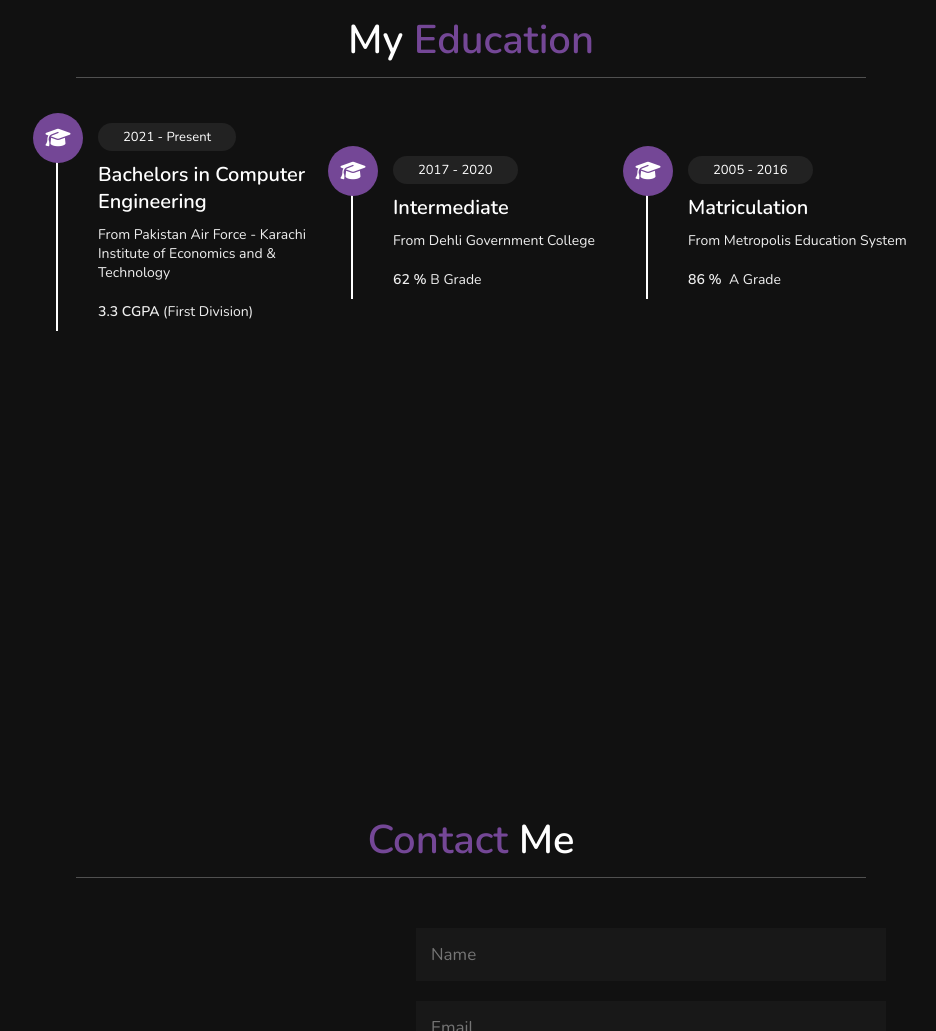
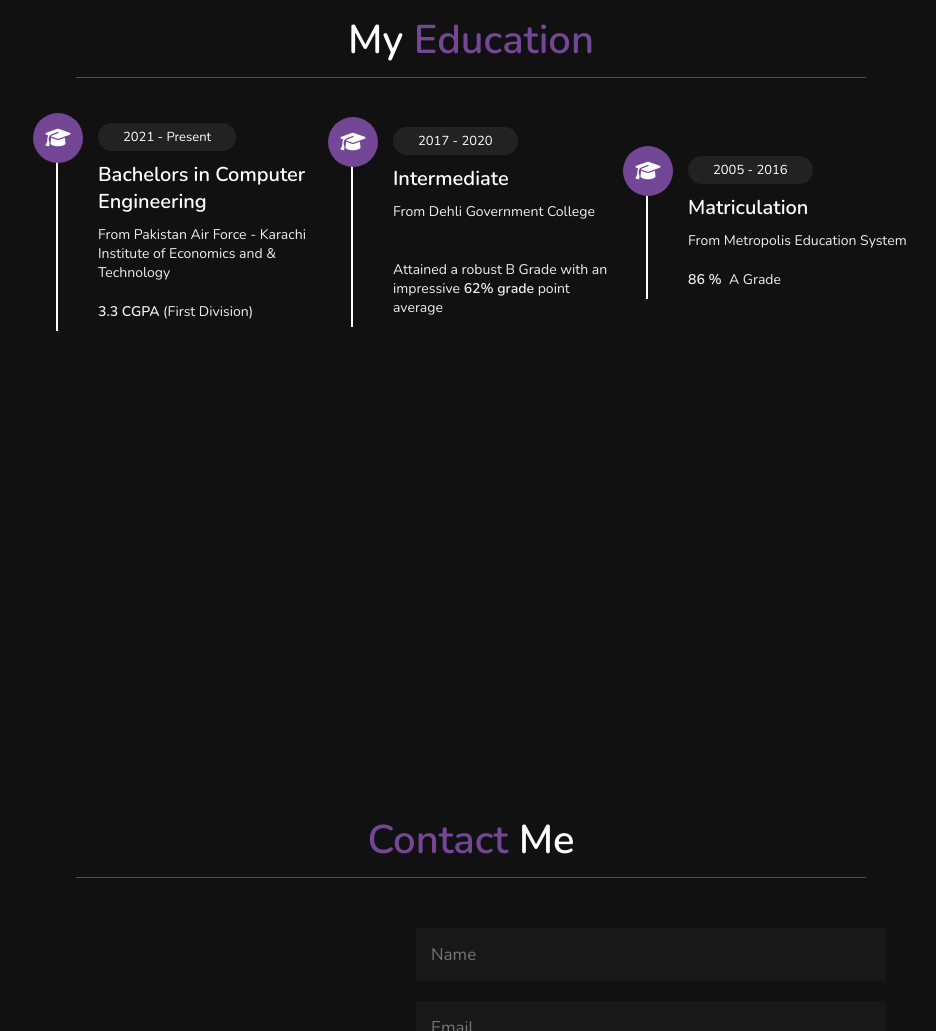
Before and after one commit to bilalCMD/Hafiz, a plain HTML site: page index.html in a window 1280 px wide. Shown: the part 3207-4238 px from the top of the page, without its empty margins (344-1280 px from the left). Drawn offline with nearby package versions, Linux system fonts and the light colour scheme.

Commit message:
worcdshange

```diff
--- a/index.html
+++ b/index.html
@@ -157,7 +157,7 @@
         <span class="span">2017 - 2020</span>
         <h3>Intermediate</h3>
         <p>From Dehli Government College</p>
-        <p><b>62 %&nbsp;</b>B Grade</p>
+        <p><br>Attained a robust B Grade with an impressive <b>62% grade</b> point average</p>
       </div>
       <div class="box">
         <i class="fas fa-graduation-cap"></i>
```
